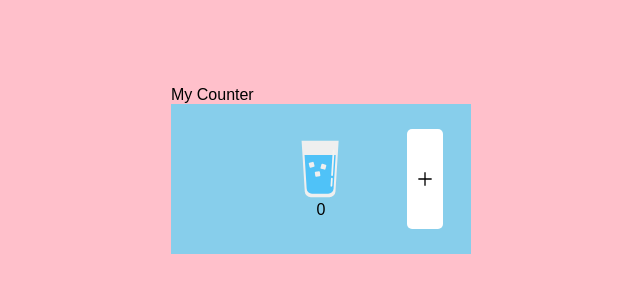
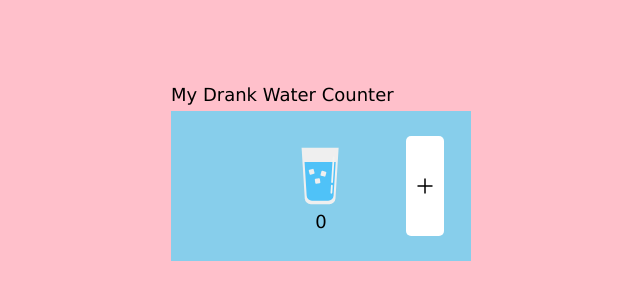
Before and after one commit to yumememooo/counter-water, a React (Create React App) app: page / in a window 1280 px wide. Shown: the part 230-530 px from the top of the page, without its empty margins (319-959 px from the left). Built offline with nearby package versions, Linux system fonts and the light colour scheme; what react-style-reset would draw is missing.

Commit message:
Fix: layout

```diff
--- a/src/App.js
+++ b/src/App.js
@@ -1,9 +1,5 @@
 import "./styles.css";
 import Counter from "./Counter";
-import reset from 'react-style-reset';
-import { injectGlobal } from '@emotion/css';
-injectGlobal(reset, {
-});
 
 
 
@@ -11,7 +7,7 @@ injectGlobal(reset, {
 export default function App() {
   return (
     <div className="App">
-      My Counter
+      My Drank Water Counter
       <Counter />
     </div>
   );
--- a/src/Counter.js
+++ b/src/Counter.js
@@ -34,6 +34,8 @@ const ItemBlock = styled.div`
   img {
     width: 60px;
   }
+  font-family: Verdana;
+  line-height: 1.75em;
 `;
 
 export const functionName = (params) => {
--- a/src/index.js
+++ b/src/index.js
@@ -1,5 +1,9 @@
 import { StrictMode } from "react";
 import ReactDOM from "react-dom";
+import reset from 'react-style-reset';
+import { injectGlobal } from '@emotion/css';
+injectGlobal(reset, {
+});
 
 import App from "./App";
 
--- a/src/styles.css
+++ b/src/styles.css
@@ -1,7 +1,8 @@
 
 .App {
-  font-family: sans-serif;
-  /* text-align: center; */
+  font-family: Verdana;
+  line-height: 1.75em;
+  font-size: 18px;
 }
 
 
```
